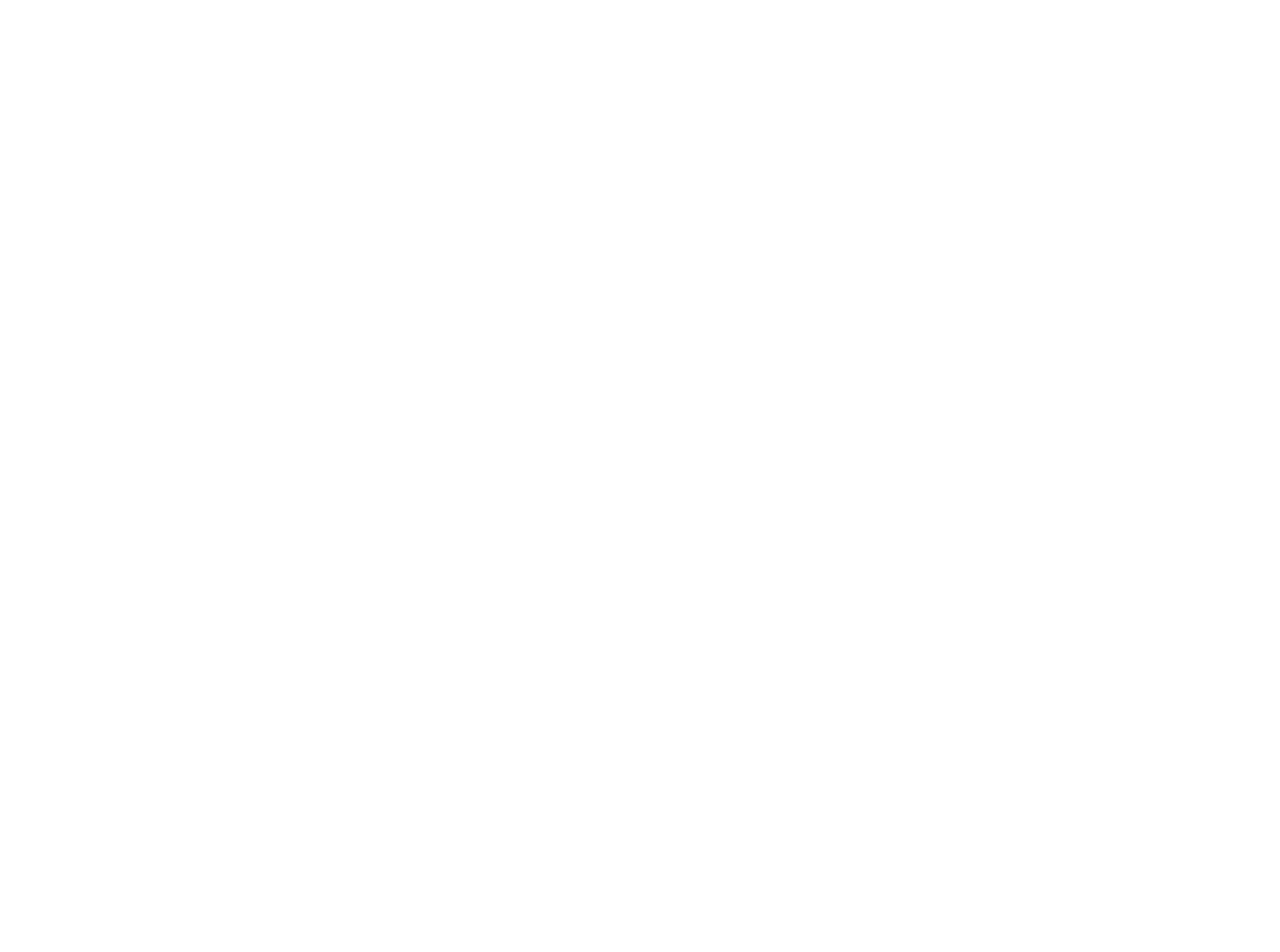
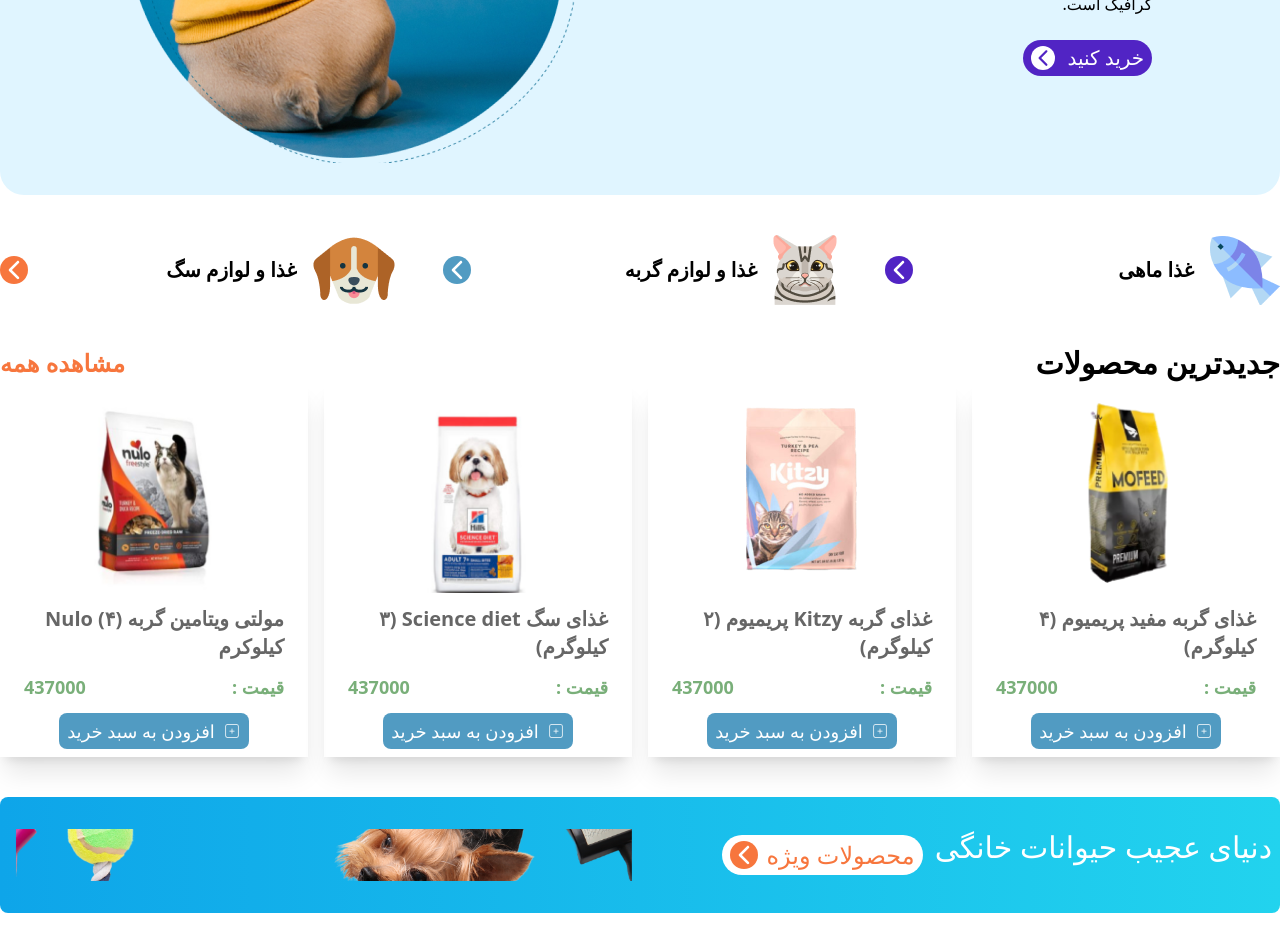
Before and after one commit to bagheri-dev/shopet, a React (Vite) app: page / in a window 1280 px wide. Shown: the part 526-1478 px from the top of the page. Before the commit the page ends 800 px from the top, so only its background shows below. Built offline with nearby package versions, Linux system fonts and the light colour scheme.

Commit message:
Create a Section

```diff
--- /dev/null
+++ b/src/components/AnimalFood.tsx
@@ -0,0 +1,39 @@
+import {IoIosArrowBack} from "react-icons/io";
+
+const AnimalFood = () => {
+    return(
+        <div className={"container mx-auto py-10"}>
+            <div className={"flex items-center gap-x-12"}>
+                <div className={"w-full flex items-center justify-between"}>
+                    <div className={"flex items-center gap-x-4"}>
+                        <img src={"/public/images/fish.png"} alt={"fish"}/>
+                        <p className={"font-bold text-xl"}>غذا ماهی</p>
+                    </div>
+                    <div>
+                        <IoIosArrowBack className={"text-white rounded-full bg-[#5124C4] size-7"}/>
+                    </div>
+                </div>
+                <div className={"w-full flex items-center justify-between"}>
+                    <div className={"flex items-center gap-x-4"}>
+                        <img src={"/public/images/cat.png"} alt={"cat"}/>
+                        <p className={"font-bold text-xl"}>غذا و لوازم گربه</p>
+                    </div>
+                    <div>
+                        <IoIosArrowBack className={"text-white rounded-full bg-[#519BC2] size-7"}/>
+                    </div>
+                </div>
+                <div className={"w-full flex items-center justify-between"}>
+                    <div className={"flex items-center gap-x-4"}>
+                        <img src={"/public/images/dogs.png"} alt={"dog"}/>
+                        <p className={"font-bold text-xl"}>غذا و لوازم سگ</p>
+                    </div>
+                    <div>
+                        <IoIosArrowBack className={"text-white rounded-full bg-primary size-7"}/>
+                    </div>
+                </div>
+            </div>
+        </div>
+    )
+}
+
+export default AnimalFood;
--- /dev/null
+++ b/src/components/AnimalWorld.tsx
@@ -0,0 +1,20 @@
+import {IoIosArrowBack} from "react-icons/io";
+
+const AnimalWorld = () => {
+    return (
+        <div className={"container mx-auto my-10"}>
+            <div className={"bg-gradient-to-r from-sky-500 to-cyan-400 rounded-lg py-8 px-2"}>
+                <div className={"flex justify-between"}>
+                    <div className={"w-full flex items-center gap-x-3"}>
+                        <p className={"text-3xl text-white mb-4"}>دنیای عجیب حیوانات خانگی</p>
+                        <button className={"flex items-center gap-x-2 bg-white text-primary py-1 px-2 rounded-full text-2xl"}>محصولات
+                            ویژه<IoIosArrowBack className={"text-white rounded-full bg-primary size-7"}/></button>
+                    </div>
+                    <div className={"bg-[url('/public/images/dog.png')] bg-cover bg-center w-full"}></div>
+                </div>
+            </div>
+        </div>
+    )
+}
+
+export default AnimalWorld;
--- a/src/components/Header.tsx
+++ b/src/components/Header.tsx
@@ -49,7 +49,7 @@ const Header = () => {
                 <div className={"flex items-center justify-between py-2 mt-8"}>
                     <div>
                         <nav>
-                            <ul className={"flex items-center gap-x-3"}>
+                            <ul className={"flex items-center gap-x-7 font-bold"}>
                                 <li className={"text-primary"}>خانه</li>
                                 <li>فروشگاه</li>
                                 <li>وبلاگ</li>
@@ -60,7 +60,7 @@ const Header = () => {
                     </div>
                     <div className={"flex items-center gap-x-3"}>
                         <FiPhoneCall className={"size-6"}/>
-                        <p>شماره تماس: <span className={"text-primary"}>۰۹۱۷۱۲۳۴۵۶۷</span></p>
+                        <p className={"font-bold"}>شماره تماس: <span className={"text-primary"}>۰۹۱۷۱۲۳۴۵۶۷</span></p>
                     </div>
                 </div>
             </div>
--- /dev/null
+++ b/src/components/HeroSection.tsx
@@ -0,0 +1,21 @@
+import {IoIosArrowBack} from "react-icons/io";
+
+const HeroSection = () => {
+    return(
+        <div className={"container mx-auto"}>
+            <div className={"flex justify-around items-center bg-[#E0F5FF] rounded-3xl py-8"}>
+                <div className={"w-1/4 space-y-6"}>
+                    <h1 className={"text-4xl font-Peyda leading-10"}>بهترین و جدیدترین
+                        <p className={"font-bold"}>لوازم سگ خانگی</p></h1>
+                    <p>لورم ایپسوم متن ساختگی با تولید سادگی نامفهوم از صنعت چاپ، و با استفاده از طراحان گرافیک است.</p>
+                    <button className={"flex items-center gap-x-3 bg-[#5124C4] py-1 px-2 rounded-full text-white text-xl"}>خرید کنید<IoIosArrowBack className={"bg-white rounded-full text-[#5124C4] size-6"} /></button>
+                </div>
+                <div>
+                    <img src={"/public/images/hero-dog.png"} alt={"image dog"}/>
+                </div>
+            </div>
+        </div>
+    )
+}
+
+export default HeroSection;
--- /dev/null
+++ b/src/components/ProductNewSection.tsx
@@ -0,0 +1,20 @@
+import {products} from "../data/data.ts";
+import ProductItem from "./UI/ProductItem.tsx";
+
+const ProductNewSection = () => {
+    return(
+        <div className={"container mx-auto"}>
+            <div className={"flex items-center justify-between font-bold"}>
+                <h3 className={"text-3xl"}>جدیدترین محصولات</h3>
+                <p className={"text-primary text-2xl"}>مشاهده همه</p>
+            </div>
+            <div className={"grid grid-cols-1 md:grid-cols-2 lg:grid-cols-4 gap-4"}>
+                {products.map((item) => {
+                    return <ProductItem id={item.id} name={item.name} price={item.price} image={item.image}/>
+                })}
+            </div>
+        </div>
+    )
+}
+
+export default ProductNewSection;
--- /dev/null
+++ b/src/components/UI/ProductItem.tsx
@@ -0,0 +1,23 @@
+import {IProductItemType} from "../../types/productItem.Type.ts";
+import {CiSquarePlus} from "react-icons/ci";
+
+const ProductItem:React.FC<IProductItemType> = ({id, name , image , price}) => {
+    return(
+        <div key={id} className={"py-2 px-6 space-y-3 flex flex-col justify-between shadow-xl"}>
+            <div className={"flex justify-center"}>
+                <img className={"w-[204px] h-[204px]"} src={image} alt={name} />
+            </div>
+            <h3 className={"text-[#666666] text-xl font-bold"}>{name}</h3>
+            <div className={"flex items-center justify-between text-lg font-bold text-[#79AF79]"}>
+                <span>قیمت :</span>
+                <span>{price}</span>
+            </div>
+            <div className={"flex justify-center"}>
+                <button className={"flex items-center gap-x-2 bg-[#519BC2] text-white py-1 px-2 text-lg rounded-lg"}><CiSquarePlus/>افزودن
+                    به سبد خرید
+                </button>
+            </div>
+        </div>
+    )
+}
+export default ProductItem
--- /dev/null
+++ b/src/data/data.ts
@@ -0,0 +1,65 @@
+export const products = [
+    {
+        id : 1,
+        name : "غذای گربه مفید پریمیوم (۴ کیلوگرم)",
+        image : "/public/images/products/product-4.png",
+        price : 437000
+    },
+    {
+        id : 2,
+        name : "غذای گربه Kitzy پریمیوم (۲ کیلوگرم)",
+        image : "/public/images/products/product-3.png",
+        price : 437000
+    },
+    {
+        id : 3,
+        name : "غذای سگ Science diet (۳ کیلوگرم)",
+        image : "/public/images/products/product-2.png",
+        price : 437000
+    },
+    {
+        id : 4,
+        name: "مولتی ویتامین گربه Nulo (۴) کیلوکرم",
+        image: "/public/images/products/product-1.png",
+        price : 437000
+    }
+]
+
+export const productsDog = [
+    {
+        id : 1,
+        name : "باکس حمل سگ و گربه سایز ۳ پانیتو",
+        image : "/public/images/products/product-5.png",
+        price : 437000
+    },
+    {
+        id : 2,
+        name : "کوله پشتی حبابدار سگ و گربه مدل یونیورس",
+        image : "/public/images/products/product-6.png",
+        price : 437000
+    },
+    {
+        id : 3,
+        name : "قلاده کتفی پد دار سگ سایز بزرگ، پلیس",
+        image : "/public/images/products/product-7.png",
+        price : 437000
+    },
+    {
+        id : 4,
+        name : "باکس حمل سگ و گربه سایز ۳ پانیتو",
+        image : "/public/images/products/product-8.png",
+        price : 437000
+    },
+    {
+        id : 5,
+        name : "سشوار حیوانات خانگی مدل PET GROOMING",
+        image : "/public/images/products/product-9.png",
+        price : 437000
+    },
+    {
+        id : 6,
+        name : "غذای گربه مفید پریمیوم (۴ کیلوگرم)",
+        image : "/public/images/products/product-10.png",
+        price : 437000
+    },
+]
--- a/src/pages/HomePage.tsx
+++ b/src/pages/HomePage.tsx
@@ -1,11 +1,19 @@
 import Baner from "../components/UI/baner.tsx";
 import Header from "../components/Header.tsx";
+import HeroSection from "../components/HeroSection.tsx";
+import AnimalFood from "../components/AnimalFood.tsx";
+import ProductNewSection from "../components/ProductNewSection.tsx";
+import AnimalWorld from "../components/AnimalWorld.tsx";
 
 const HomePage = () => {
     return (
         <div>
             <Baner />
             <Header />
+            <HeroSection />
+            <AnimalFood />
+            <ProductNewSection />
+            <AnimalWorld />
         </div>
     )
 }
--- /dev/null
+++ b/src/types/productItem.Type.ts
@@ -0,0 +1,6 @@
+export interface IProductItemType {
+    id : number,
+    name : string,
+    image : string,
+    price : number,
+}
```
Also changed, not shown: public/images/hero-dog.png (renamed from public/images/rev_home3 1.png).
